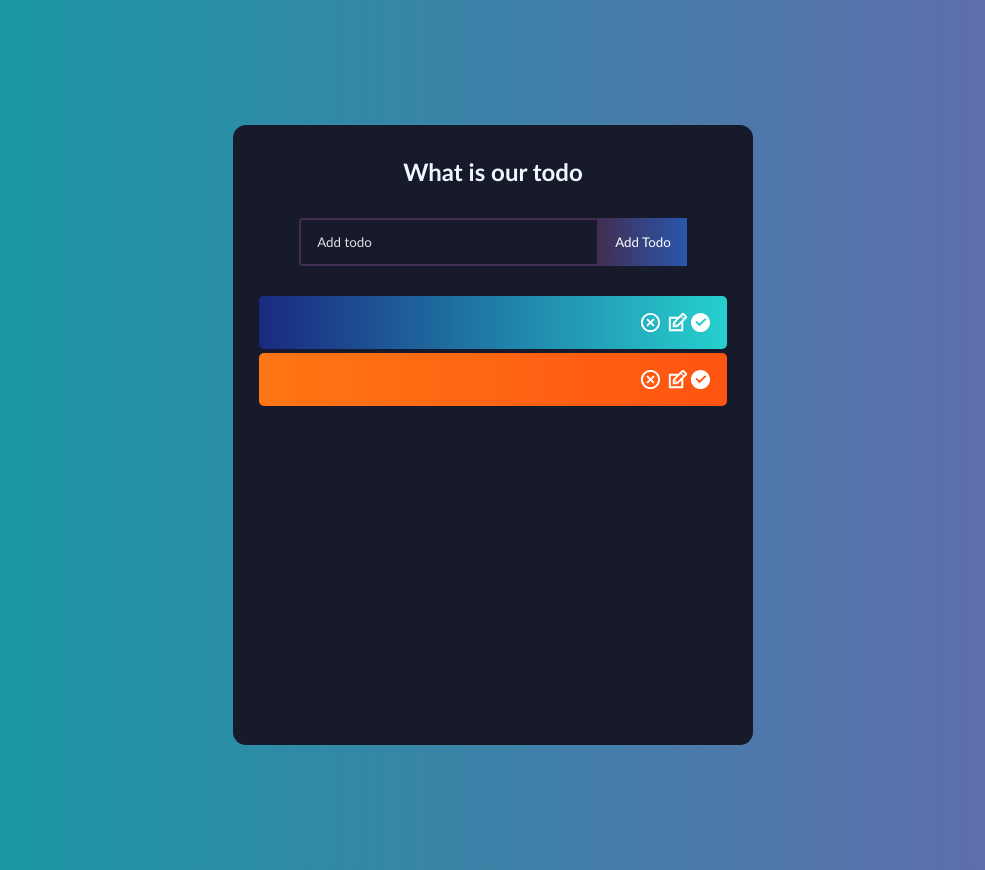
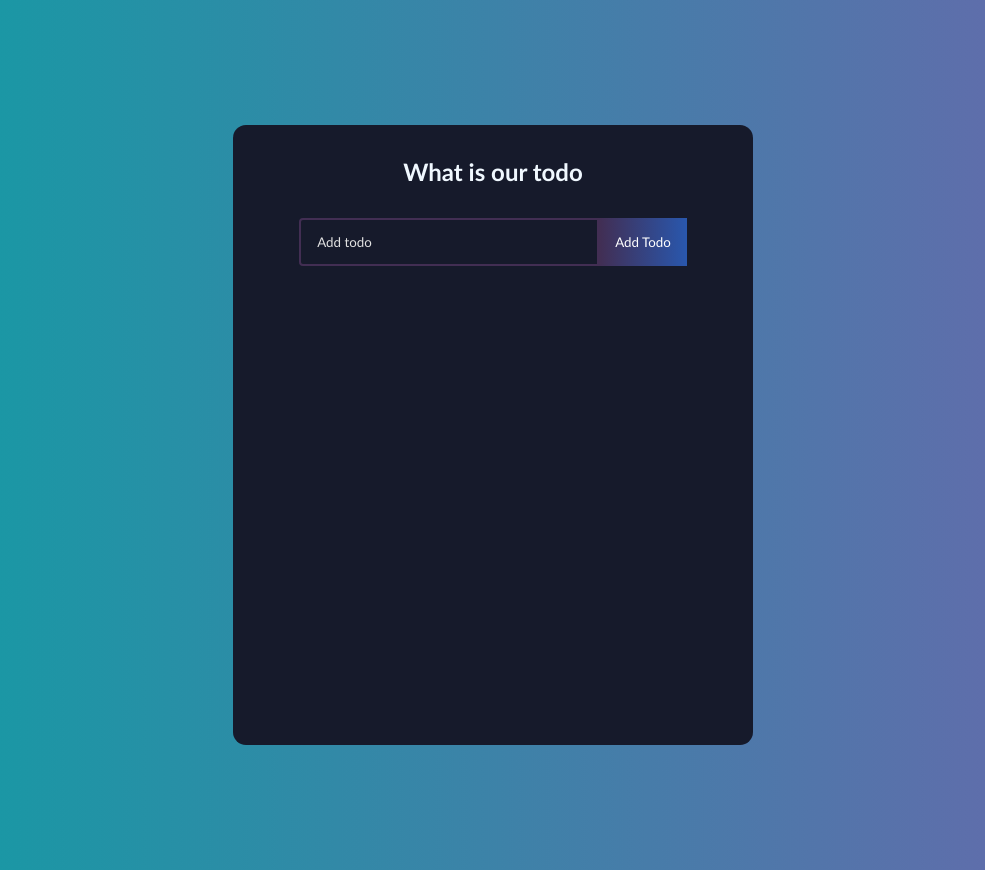
Before and after one commit to DavisKiprotich/Todo-list-simplified, a React (Create React App) app: page / in a window 1280 px wide. Shown: the whole page, without its empty margins (147-1132 px from the left). Built offline with nearby package versions, Linux system fonts and the light colour scheme; the HTML template or start-up script is replaced by a standard one.

Commit message:
Final touches

```diff
--- a/src/components/Todo.js
+++ b/src/components/Todo.js
@@ -34,7 +34,9 @@ function Todo({ completeTodo, todos, deleteTodo, updateTodo, markDone }) {
                 (<TiEdit className='edit-icon' onClick={() => setEdit({id: todo.id, value: todo.text})} />)
 
             }
-            <RiCheckboxCircleFill className='check-icon' onClick={ (e) => markDone(todo.id) }/>
+            <div onClick={ (e) => markDone(todo.id) }>
+                <RiCheckboxCircleFill className='check-icon' />
+            </div>
 
         </div>
 
--- a/src/components/TodoList.js
+++ b/src/components/TodoList.js
@@ -5,11 +5,11 @@ import Todo from './Todo'
 
 function TodoList() {
     const [todos, setTodos] = useState([
-      {id: 1, title: "Task 1", status: false},
-      {id: 1, title: "Task 2", status: false}
+      // {id: 1, title: "Task 1", status: false},
+      // {id: 1, title: "Task 2", status: false}
     ])
     // const [updateData, setUpdateData] = useState('')
-    const [newTask, setNewTask] = useState('')
+    // const [newTask, setNewTask] = useState('')
 
       // Add Todo
     const addTodo = todo =>{
```
